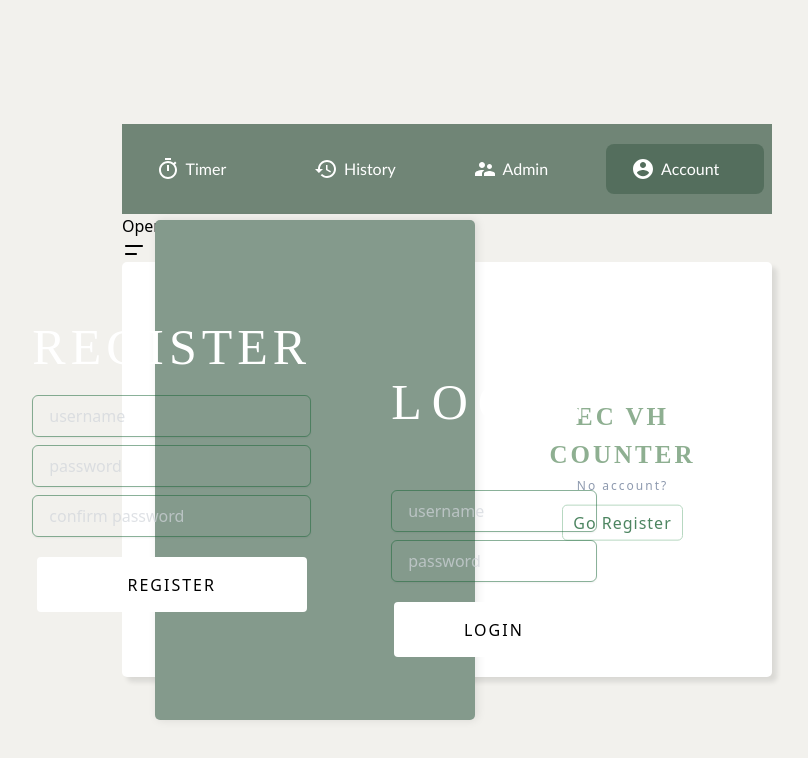
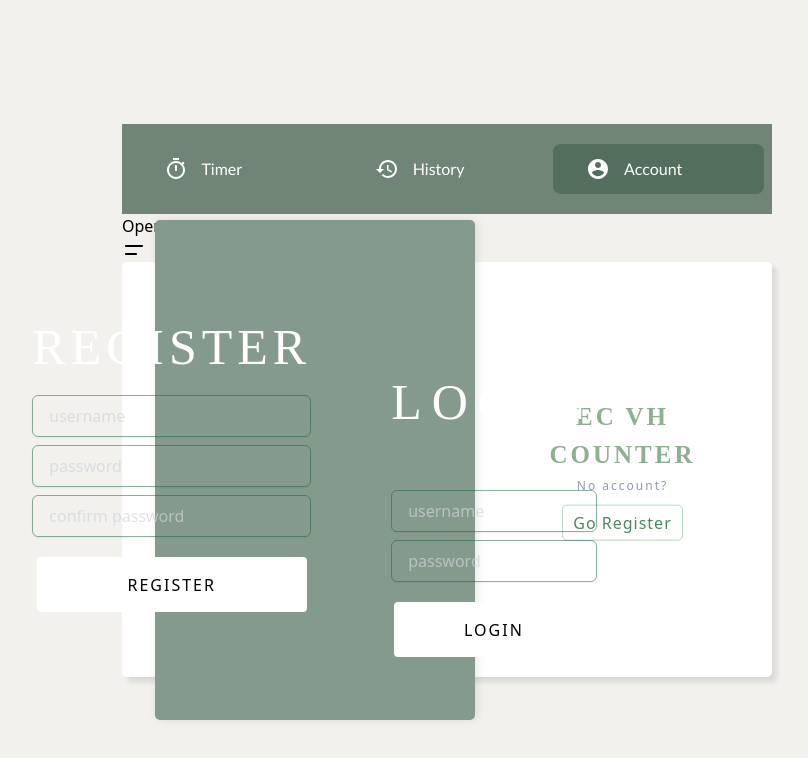
Before and after one commit to hack-ssbs/ec-counter, a React (Vite) app in the folder frontend/: page /account in a window 1280 px wide. Shown: the top 758 px of the page, without its empty margins (193-1001 px from the left). Built offline with nearby package versions, Linux system fonts and the light colour scheme.

Commit message:
update ui

```diff
--- a/frontend/src/components/SidebarData.tsx
+++ b/frontend/src/components/SidebarData.tsx
@@ -1,7 +1,7 @@
 import AccountCircleIcon from "@material-ui/icons/AccountCircle";
 import TimerIcon from "@material-ui/icons/Timer";
 import HistoryIcon from "@material-ui/icons/History";
-import SupervisorAccountIcon from '@material-ui/icons/SupervisorAccount';
+import SupervisorAccountIcon from "@material-ui/icons/SupervisorAccount";
 
 export const SidebarData = [
   {
@@ -18,11 +18,11 @@ export const SidebarData = [
     title: "Admin",
     icon: <SupervisorAccountIcon />,
     link: "/admin",
+    require_admin: true,
   },
   {
     title: "Account",
     icon: <AccountCircleIcon />,
     link: "/account",
-  }
-
+  },
 ];
--- a/frontend/src/components/sidebar.tsx
+++ b/frontend/src/components/sidebar.tsx
@@ -1,17 +1,25 @@
 import "./sidebar.css";
 import { SidebarData } from "./SidebarData";
 import { Link } from "@tanstack/react-router";
-import {useState} from "react";
+import { useState } from "react";
 
 function Bar() {
-    const [opened, setOpen] = useState(false)
+  const [opened, setOpen] = useState(false);
   return (
     <div className="flex h-screen">
-              <div className={`sidebar basis-1/4 sidebarList ${opened?'block':'hidden'} md:block`}>
+      <div
+        className={`sidebar basis-1/4 lg:basis-1/2 sidebarList ${opened ? "block" : "hidden"} md:block`}
+      >
         {SidebarData.map((val, key) => {
+          if (val.require_admin && !localStorage.getItem("is_admin"))
+            return null;
           return (
-                          <Link key={key} className="row [&.active]:active" to={val.link}>
-                              <div className="icon">{val.icon}</div>
+            <Link
+              key={key}
+              className="row [&.active]:active mb-4 last:mb-0"
+              to={val.link}
+            >
+              <div className="icon mr-3">{val.icon}</div>
               <div className="title">{val.title}</div>
             </Link>
           );
@@ -20,12 +28,22 @@ function Bar() {
       <button
         onClick={() => setOpen(!opened)}
         type="button"
-              className="rounded-md mt-0 h-24 w-24 relative top-0 inline-block px-3 hover:text-token-text-primary focus:outline-none focus:ring-2 focus:ring-inset focus:ring-white active:opacity-50 md:hidden">
+        className="rounded-md mt-0 h-24 w-24 relative top-0 inline-block px-3 hover:text-token-text-primary focus:outline-none focus:ring-2 focus:ring-inset focus:ring-white active:opacity-50 md:hidden"
+      >
         <span className="sr-only">Open sidebar</span>
-              <svg width="24" height="24" viewBox="0 0 24 24" fill="none" xmlns="http://www.w3.org/2000/svg">
-                  <path fill-rule="evenodd" clip-rule="evenodd"
+        <svg
+          width="24"
+          height="24"
+          viewBox="0 0 24 24"
+          fill="none"
+          xmlns="http://www.w3.org/2000/svg"
+        >
+          <path
+            fillRule="evenodd"
+            clipRule="evenodd"
             d="M3 8C3 7.44772 3.44772 7 4 7H20C20.5523 7 21 7.44772 21 8C21 8.55228 20.5523 9 20 9H4C3.44772 9 3 8.55228 3 8ZM3 16C3 15.4477 3.44772 15 4 15H14C14.5523 15 15 15.4477 15 16C15 16.5523 14.5523 17 14 17H4C3.44772 17 3 16.5523 3 16Z"
-                        fill="currentColor"></path>
+            fill="currentColor"
+          ></path>
         </svg>
       </button>
     </div>
--- a/frontend/src/login.tsx
+++ b/frontend/src/login.tsx
@@ -26,6 +26,7 @@ const LoginForm: React.FC = () => {
             console.log(data);
             if (data.jwt) {
               data.jwt && localStorage.setItem("jwt", data.jwt);
+              data.is_admin && localStorage.setItem("is_admin", data.is_admin);
               toast("Login success!");
               router.navigate({ to: "/" });
             } else {
```
Lines whose indentation alone changed are shown as unchanged.
